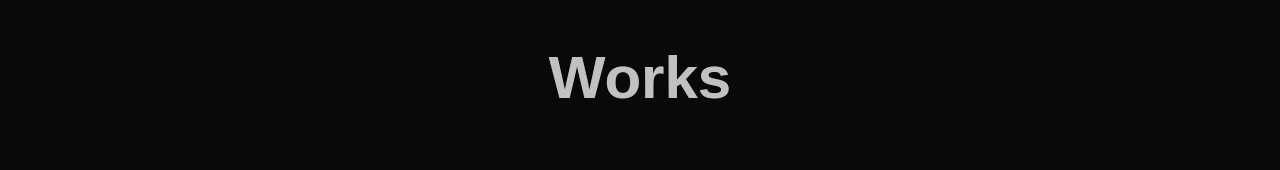
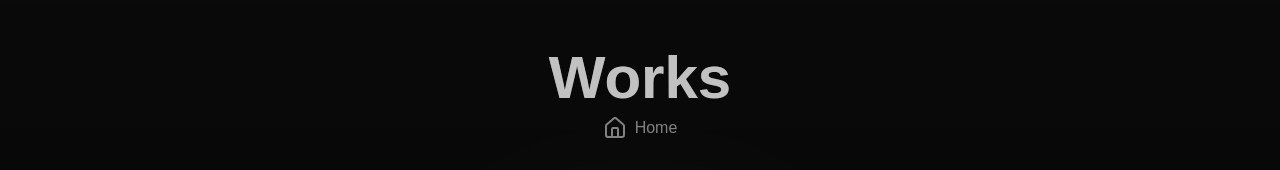
Before and after one commit to jangarong/jangarong.github.io, a Next.js app: page /works in a window 1280 px wide. Shown: the top 170 px of the page. Built offline with nearby package versions, Linux system fonts and the light colour scheme.

Commit message:
add glitched + static animation.

```diff
--- a/src/components/glitched-content.tsx
+++ b/src/components/glitched-content.tsx
@@ -1,11 +1,12 @@
 import styles from './glitched-content.module.css';
 
 export default function GlitchedContent({ children }: { children: JSX.Element }) {
+    const tailwindCard = " w-[350px] h-[650px] md:w-[650px] md:h-[350px] rounded-xl z-[-10] "
     return (
         <div>
-            <div className={styles.glitchedContent}>{children}</div>
-            <div className={styles.glitchedContent}>{children}</div>
-            <div className={styles.glitchedContent}>{children}</div>
+            <div className={styles.glitchedContent + ""}>{children}</div>
+            <div className={styles.glitchedContent + tailwindCard + styles.bgGlitchRed}></div>
+            <div className={styles.glitchedContent + tailwindCard + styles.bgGlitchBlue}></div>
         </div>
     );
 }
--- a/src/components/portal-card-mobile-header.tsx
+++ b/src/components/portal-card-mobile-header.tsx
@@ -15,12 +15,6 @@ export default function PortalCardMobileHeader() {
                 <Link href="/">
                     <HomeIcon className="ml-4 opacity-50" />
                 </Link>
-                {/* <Link href="/works">
-                    <BriefcaseIcon className="ml-4 opacity-50" />
-                </Link>
-                <Link href="/zodiactail/index.html">
-                    <Image src={"/zodiactail-icon.png"} alt={"zt-icon"} width={20} height={20} className="ml-4" />
-                </Link> */}
             </div>
         </div>
 
--- a/src/components/tv-static.module.css
+++ b/src/components/tv-static.module.css
@@ -9,7 +9,7 @@
   background: repeating-linear-gradient(#111, #111 50%, white 50%, white);
   background-size: 5px 5px;
   filter: url(#noise);
-  animation: fadeOut 0.5s ease-in-out forwards;
+  animation: fadeOut 1s ease-in-out forwards;
   pointer-events: none;
 }
 
@@ -18,10 +18,10 @@
 } */
 
 @keyframes fadeOut {
-    from {
+    0% {
       opacity: 0.25;
     }
-    to {
+    100% {
       opacity: 0;
     }
   }
--- a/src/components/works-header.tsx
+++ b/src/components/works-header.tsx
@@ -1,9 +1,21 @@
+import { HomeIcon } from "lucide-react";
+import Link from "next/link";
+
 export function WorksHeader() {
     return (
         <div className="fixed top-0 left-0 w-full z-10 mt-12 flex flex-col items-center">
             <div className="pointer-events-none whitespace-pre-wrap bg-gradient-to-b from-black to-gray-300/80 bg-clip-text text-center text-6xl font-semibold leading-none text-transparent dark:from-white dark:to-slate-900/10 text-white opacity-75 mb-[8px]">
                 Works
             </div>
+            <div className="opacity-50">
+                <Link
+                    className="flex items-center gap-2 hover:underline hover:underline-offset-4"
+                    href={"/"}
+                >
+                    <HomeIcon />
+                    Home
+                </Link>
+            </div>
         </div>
     )
 }
```
Also changed, not shown: src/components/glitched-content.module.css (+11 -3 lines).
